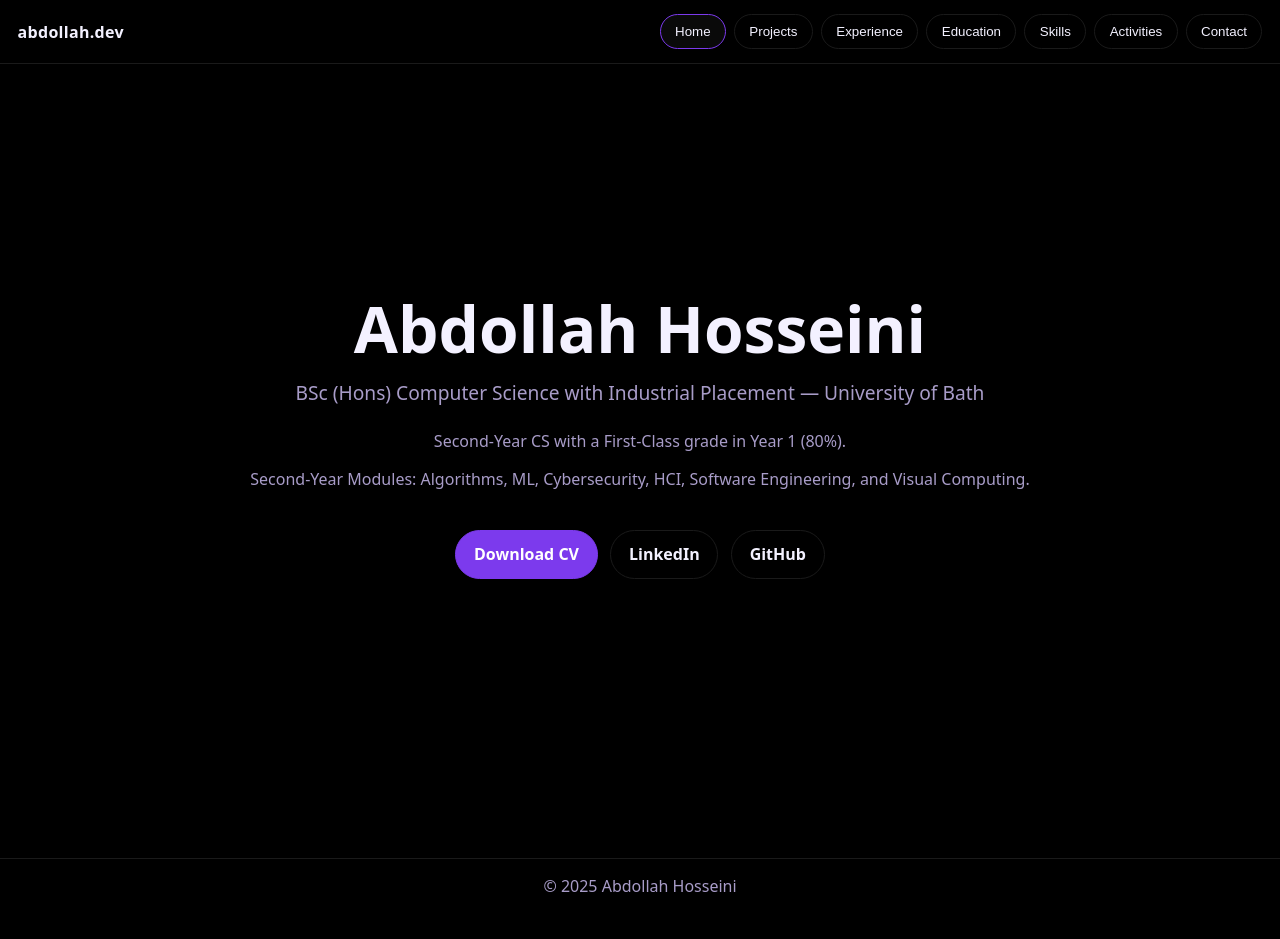
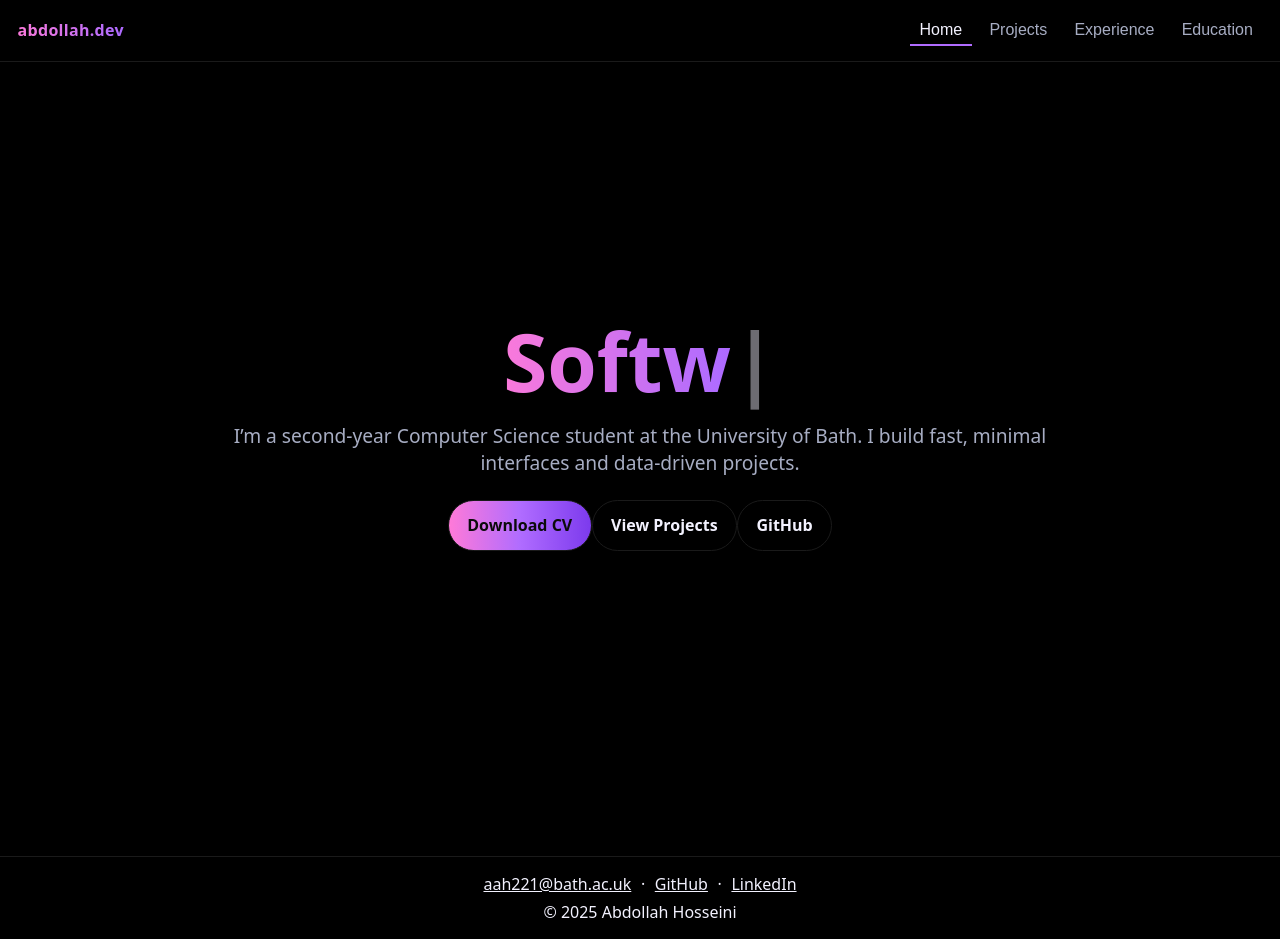
Before and after one commit to AbdollahHosseini/abdollah-portfolio, a React (Vite) app: page / in a window 1280 px wide. Before the commit the page ends 913 px from the top, so only its background shows below. Built offline with nearby package versions, Linux system fonts and the light colour scheme; the HTML template or start-up script is replaced by a standard one.

Commit message:
styling changes v1

```diff
--- a/src/App.jsx
+++ b/src/App.jsx
@@ -1,8 +1,9 @@
-import { useState } from "react";
+import { useEffect, useMemo, useState } from "react";
 import { AnimatePresence, motion } from "framer-motion";
 import "./App.css";
 
-const TABS = ["Home", "Projects", "Experience", "Education", "Skills", "Activities", "Contact"];
+// ----- Tabs kept -----
+const TABS = ["Home", "Projects", "Experience", "Education"];
 
 const variants = {
   initial: { opacity: 0, y: 10, filter: "blur(4px)" },
@@ -14,23 +15,81 @@ function Section({ children }) {
   return <div className="section">{children}</div>;
 }
 
-/* === CONTENT SECTIONS (filled from your CV) === */
+/* =========================
+   Typewriter headline
+   ========================= */
+function useTypewriter(words, speed = 60, hold = 1200, erase = 35) {
+  const seq = useMemo(() => words, [words]);
+  const [i, setI] = useState(0);       // which word
+  const [t, setT] = useState("");      // text
+  const [phase, setPhase] = useState("typing"); // typing | holding | erasing
+
+  useEffect(() => {
+    let id;
+    const current = seq[i];
+
+    if (phase === "typing") {
+      if (t.length < current.length) {
+        id = setTimeout(() => setT(current.slice(0, t.length + 1)), speed);
+      } else {
+        setPhase("holding");
+      }
+    } else if (phase === "holding") {
+      id = setTimeout(() => setPhase("erasing"), hold);
+    } else if (phase === "erasing") {
+      if (t.length > 0) {
+        id = setTimeout(() => setT(current.slice(0, t.length - 1)), erase);
+      } else {
+        setI((i + 1) % seq.length);
+        setPhase("typing");
+      }
+    }
+    return () => clearTimeout(id);
+  }, [seq, i, t, phase, speed, hold, erase]);
+
+  return t;
+}
+
+/* =========================
+   CONTENT
+   ========================= */
 
 function Home() {
+  const typed = useTypewriter([
+    "Abdollah Hosseini",
+    "Software Engineer",
+    "Web Developer",
+    "Problem Solver",
+  ]);
+
   return (
     <div className="home">
       <div className="home-inner">
-        <h1 className="title xl">Abdollah Hosseini</h1>
-        <p className="subtitle">BSc (Hons) Computer Science with Industrial Placement — University of Bath</p>
-        <p className="muted center">
-          Second-Year CS with a First-Class grade in Year 1 (80%).</p>
-        <p className="muted center">Second-Year Modules: Algorithms, ML, Cybersecurity,
-          HCI, Software Engineering, and Visual Computing.
+        <h1 className="title xl">
+          {" "}
+          <span className="gradient-pp animated-gradient">{typed}</span>
+          <span className="cursor">|</span>
+        </h1>
+
+        <p className="subtitle">
+          I’m a second-year Computer Science student at the University of Bath. I build
+          fast, minimal interfaces and data-driven projects.
         </p>
+
         <div className="cta-row">
-          <a className="btn" href="/Abdollah-CV.pdf" download>Download CV</a>
-          <a className="btn ghost" href="https://www.linkedin.com/in/abdollah-hosseini-9855ab236/" target="_blank">LinkedIn</a>
-          <a className="btn ghost" href="https://github.com/AbdollahHosseini?tab=repositories" target="_blank">GitHub</a>
+          <a className="btn btn-solid" href="/Abdollah-CV.pdf" download>
+            Download CV
+          </a>
+          <a className="btn btn-ghost" href="#projects">
+            View Projects
+          </a>
+          <a
+            className="btn btn-ghost"
+            href="https://github.com/AbdollahHosseini"
+            target="_blank"
+          >
+            GitHub
+          </a>
         </div>
       </div>
     </div>
@@ -40,44 +99,39 @@ function Home() {
 function Projects() {
   const items = [
     {
-      title: "Stock Prediction",
+      title: "Stock Predictor",
       date: "Aug 2025",
-      location: "Bath, United Kingdom",
       bullets: [
-        "End-to-end workflow in Python with pandas, NumPy, yfinance; visualized with matplotlib.",
-        "Engineered features: lagged returns, z-scores, MAs, momentum, Bollinger Bands.",
-        "Compared LSTM (PyTorch) vs Ridge; XGBoost performed best on test set.",
-        "Benchmarked with Directional Accuracy and MAE against persistence & buy-and-hold baselines."
+        "Python pipeline for market data; engineered features & visualised with Matplotlib.",
+        "XGBoost achieved 10% lower MAE vs Ridge; 52% DA outperforming baselines.",
       ],
-      stack: ["Python", "NumPy", "pandas", "matplotlib", "PyTorch", "XGBoost"],
-      code: "https://github.com/AbdollahHosseini?tab=repositories",
-      demo: ""
+      stack: ["Python", "NumPy", "pandas", "Matplotlib", "PyTorch", "XGBoost"],
+      code: "https://github.com/AbdollahHosseini/Stock-Predictor-via-Neural-Network",
     },
     {
-      title: "Calorie Wise",
-      date: "Mar–Apr 2025",
-      location: "Bath, United Kingdom",
+      title: "Portfolio Website",
+      date: "Jul 2025",
       bullets: [
-        "Team-led web app in HTML/CSS/JS for meal planning + calorie & step tracking.",
-        "Led a team of 10 using GitHub/Jira for coordination and delivery.",
-        "Designed competitive feature for consistency; 70%+ of users found it helpful."
+        "Single-page React + Framer Motion with animated transitions and gradient branding.",
+        "Built with Vite; deployed on Vercel; custom domain abdollah.dev.",
       ],
-      stack: ["HTML", "CSS", "JavaScript", "GitHub", "Jira"],
-      code: "",
-      demo: ""
-    }
+      stack: ["React", "Vite", "Framer Motion", "CSS", "Vercel"],
+      demo: "https://abdollah.dev",
+      code: "https://github.com/AbdollahHosseini?tab=repositories",
+    },
   ];
   return (
     <Section>
+      <a id="projects" />
       <div className="stack-v gap-lg">
         {items.map(p => (
           <article key={p.title} className="card">
             <div className="card-head">
-              <h3>{p.title}</h3>
-              <div className="muted">{p.date} · {p.location}</div>
+              <h3 className="gradient-pp">{p.title}</h3>
+              <div className="muted">{p.date}</div>
             </div>
             <ul className="bullets">
-              {p.bullets.map((b,i)=><li key={i}>{b}</li>)}
+              {p.bullets.map((b, i) => <li key={i}>{b}</li>)}
             </ul>
             <ul className="chip-row">
               {p.stack.map(s => <li key={s} className="chip">{s}</li>)}
@@ -99,45 +153,37 @@ function Experience() {
       title: "Back of House Team Member",
       org: "Nando’s",
       date: "Aug 2025 – Present",
-      loc: "Bath, United Kingdom",
       bullets: [
-        "Maintained kitchen operations in a fast-paced environment with high hygiene standards.",
-        "Collaborated under peak pressure to meet demanding service times.",
-        "Managed stock rotation and kitchen organization for smooth operations."
-      ]
+        "Collaborated under peak pressure; ensured hygiene standards; managed stock rotation.",
+      ],
     },
     {
       title: "Treasurer",
-      org: "University of Bath (Society)",
+      org: "University of Bath",
       date: "Jul 2025 – Present",
-      loc: "Bath, United Kingdom",
       bullets: [
-        "Hosted events for 500+ members (Freshers’ Week, Grand Iftar).",
-        "Handled £1,000+ transactions; managed capital allocation to events.",
-        "Secured external sponsorships (e.g., One Ummah) to boost funding and cut costs."
-      ]
+        "Managed finances for a 500+ member society; budgets of £1,000+ per event.",
+        "Sponsorships increased funding by ~30%; cashflow reconciliation across events.",
+      ],
     },
     {
       title: "Summer Intern",
       org: "Care Zone Trading",
-      date: "Jun 2024 – Aug 2024",
-      loc: "Dubai, United Arab Emirates",
+      date: "Jun 2025 – Aug 2025",
       bullets: [
-        "Built a Python inventory system logging 30+ daily shipments into SQLite.",
-        "Optimized search/retrieval with NumPy, improving handling efficiency by ~20%.",
-        "Implemented error handling, queries, and unit tests for reliability."
-      ]
-    }
+        "Python + PostgreSQL inventory system tracking 300+ daily shipments; +20% efficiency.",
+      ],
+    },
   ];
   return (
     <Section>
       <div className="stack-v gap-lg">
         {roles.map(r => (
           <article key={r.title} className="card">
-            <h3>{r.title} — <span className="muted">{r.org}</span></h3>
-            <div className="muted">{r.date} · {r.loc}</div>
+            <h3 className="gradient-pp">{r.title} — <span className="muted">{r.org}</span></h3>
+            <div className="muted">{r.date}</div>
             <ul className="bullets">
-              {r.bullets.map((b,i)=><li key={i}>{b}</li>)}
+              {r.bullets.map((b, i) => <li key={i}>{b}</li>)}
             </ul>
           </article>
         ))}
@@ -151,108 +197,18 @@ function Education() {
     <Section>
       <div className="stack-v gap-lg">
         <article className="card">
-          <h3>University of Bath — BSc (Hons) Computer Science (with placement)</h3>
+          <h3 className="gradient-pp">University of Bath — BSc (Hons) Computer Science</h3>
           <div className="muted">Sep 2024 – Jun 2028</div>
-          <p className="muted">First-Year Grade: First Class Honours (80%). Member of BCSS, CodeSoc, BUIS, Persian Society.</p>
-          <div className="subgrid">
-            <div>
-              <h4>Year 2 Modules</h4>
-              <p className="muted">
-                Advanced Programming; Algorithms & Complexity; Cybersecurity; HCI 1 & 2; Machine Learning;
-                Software Engineering; Visual Computing
-              </p>
-            </div>
-            <div>
-              <h4>Selected First-Year Modules</h4>
-              <ul className="muted list-compact">
-                <li>Artificial Intelligence (74%) — BFS/DFS, A*, CSPs, Naive Bayes</li>
-                <li>Computer Systems Architecture (75%) — OS fundamentals</li>
-                <li>Programming 1 (75%) — Functional programming in Haskell</li>
-                <li>Discrete Mathematics & Databases (77%) — DB design & security</li>
-                <li>Programming 2 (83.5%) — Java OOP, threads, linked lists</li>
-                <li>Mathematics for Computation (96%) — matrices, calculus, Taylor</li>
-              </ul>
-            </div>
-          </div>
-        </article>
-
-        <article className="card">
-          <h3>Dubai English Speaking College (DESS College)</h3>
-          <div className="muted">2017 – 2024</div>
-          <p className="muted">A-Levels: Maths (A*), Computer Science (A*), Economics (A). GCSE: 9999887.</p>
+          <p className="muted">First Year: 80% (First Class). Modules include Algorithms, ML, Cybersecurity, HCI, Software Engineering, Visual Computing.</p>
         </article>
       </div>
     </Section>
   );
 }
 
-function Skills() {
-  const rows = [
-    { k: "Languages", v: "Python, JavaScript, HTML, CSS, Java, Haskell, C, SQL" },
-    { k: "Libraries & Frameworks", v: "pandas, NumPy, Matplotlib, PyTorch, React, Node/Express" },
-    { k: "Tools", v: "VS Code, Vim, Git/GitHub, Jira, AWS, Agile/SCRUM" },
-  ];
-  return (
-    <Section>
-      <div className="grid">
-        {rows.map(r => (
-          <div className="card" key={r.k}>
-            <h3>{r.k}</h3>
-            <p className="muted">{r.v}</p>
-          </div>
-        ))}
-      </div>
-    </Section>
-  );
-}
-
-function Activities() {
-  const items = [
-    {
-      title: "Hackathon Participant",
-      body: "Built an educational analytics tool identifying weak performance areas; helped improve averages in low-scoring subjects."
-    },
-    {
-      title: "Competitive Programming Enthusiast",
-      body: "Solved 40+ problems on LeetCode/Codeforces, sharpening recursion, DP, and interview-style problem solving."
-    },
-    {
-      title: "Web Development Bootcamp",
-      body: "2-month hands-on: HTML/CSS/JS, React, Node/Express, APIs, SQL; delivered personal web pages and projects."
-    }
-  ];
-  return (
-    <Section>
-      <div className="stack-v gap-lg">
-        {items.map(a => (
-          <article key={a.title} className="card">
-            <h3>{a.title}</h3>
-            <p className="muted">{a.body}</p>
-          </article>
-        ))}
-      </div>
-    </Section>
-  );
-}
-
-function Contact() {
-  return (
-    <Section>
-      <div className="card center">
-        <h3>Get in touch</h3>
-        <p className="muted">
-          <a href="mailto:aah221@bath.ac.uk">aah221@bath.ac.uk</a> ·{" "}
-          <a target="_blank" href="https://www.linkedin.com/in/abdollah-hosseini-9855ab236/">LinkedIn</a> ·{" "}
-          <a target="_blank" href="https://github.com/AbdollahHosseini?tab=repositories">GitHub</a>
-        </p>
-        <p className="muted">United Kingdom · +44 790 851 3870</p>
-      </div>
-    </Section>
-  );
-}
-
-/* === APP SHELL WITH TABS + TRANSITIONS === */
-
+/* =========================
+   APP SHELL
+   ========================= */
 export default function App() {
   const [tab, setTab] = useState("Home");
 
@@ -262,9 +218,6 @@ export default function App() {
       case "Projects": return <Projects />;
       case "Experience": return <Experience />;
       case "Education": return <Education />;
-      case "Skills": return <Skills />;
-      case "Activities": return <Activities />;
-      case "Contact": return <Contact />;
       default: return <Home />;
     }
   };
@@ -272,7 +225,7 @@ export default function App() {
   return (
     <div className="app">
       <header className="topbar">
-        <div className="brand">abdollah.dev</div>
+        <div className="brand gradient-pp animated-gradient">abdollah.dev</div>
         <nav className="tabs">
           {TABS.map(t => (
             <button
@@ -301,7 +254,16 @@ export default function App() {
         </AnimatePresence>
       </main>
 
-      <footer className="foot muted">© {new Date().getFullYear()} Abdollah Hosseini</footer>
+      <footer className="foot muted">
+        <div className="footer-links">
+          <a href="mailto:aah221@bath.ac.uk">aah221@bath.ac.uk</a>
+          <span>·</span>
+          <a target="_blank" href="https://github.com/AbdollahHosseini">GitHub</a>
+          <span>·</span>
+          <a target="_blank" href="https://www.linkedin.com/in/abdollah-hosseini-9855ab236/">LinkedIn</a>
+        </div>
+        <div>© {new Date().getFullYear()} Abdollah Hosseini</div>
+      </footer>
     </div>
   );
 }
--- a/src/index.css
+++ b/src/index.css
@@ -1,16 +1,19 @@
 :root{
-  --bg: #000000;       /* true black */
-  --panel: #0a0a0a;    /* near-black for subtle elevation */
-  --muted: #a89cc8;    /* desaturated purple for subtext */
-  --text: #f3f1ff;     /* off-white with slight purple tint */
-  --border: #1a1a1a;   /* thin, subtle borders */
-  --brand: #8b5cf6;    /* purple accent */
-  --brand-2: #7c3aed;  /* deeper purple */
+  --bg: #000000;          /* true black */
+  --panel: #0a0a0a;
+  --muted: #a7adc3;
+  --text: #f3f2ff;
+  --border: #1a1a1a;
   --radius: 16px;
   --max: 1040px;
-  --space-xl: 6rem;    /* whitespace = premium */
+  --space-xl: 6rem;
   --space-lg: 3rem;
   --space-md: 1.5rem;
+
+  /* pink -> purple gradient (tuned to your refs) */
+  --g1: #ff7ad8; /* pink */
+  --g2: #b06cff; /* violet */
+  --g3: #7c3aed; /* purple */
 }
 
 * { box-sizing: border-box; }
@@ -22,7 +25,7 @@ body {
   color: var(--text);
 }
 
-a { color: var(--brand); text-decoration: none; }
+a { color: inherit; text-decoration: none; }
 a:hover { text-decoration: underline; }
 
 .app { min-height: 100dvh; display: grid; grid-template-rows: auto 1fr auto; }
@@ -34,30 +37,62 @@ a:hover { text-decoration: underline; }
   padding: 0.9rem 1.1rem; border-bottom: 1px solid var(--border);
   background: rgba(0,0,0,.6); backdrop-filter: blur(8px);
 }
-.brand { font-weight: 700; letter-spacing: .3px; color: var(--text); }
+.brand { font-weight: 700; letter-spacing: .3px; }
 .tabs { display: flex; gap: .5rem; }
+
 .tab {
-  background: transparent; color: var(--text); border: 1px solid var(--border);
-  padding: .55rem .9rem; border-radius: 999px; cursor: pointer;
+  background: transparent;
+  color: var(--muted);
+  border: none;
+  font-size: 1rem;
+  font-weight: 500;
+  padding: .4rem .6rem;
+  cursor: pointer;
+  transition: color .2s ease;
 }
-.tab.active { background: var(--panel); border-color: var(--brand-2); }
 
-/* Main shell with premium whitespace */
+.tab:hover {
+  color: var(--text);
+}
+
+.tab.active {
+  color: var(--text);
+  border-bottom: 2px solid var(--g2); /* subtle underline highlight */
+  padding-bottom: .35rem;
+}
+
+/* Main shell */
 .shell { max-width: var(--max); margin-inline: auto; padding: var(--space-lg) 1rem var(--space-xl); }
 .section { display: grid; gap: var(--space-md); }
 
-/* Home (centered with lots of breathing room) */
+/* Home (centered hero) */
 .home { display: grid; place-items: center; min-height: calc(100dvh - 150px); }
-.home-inner { text-align: center; max-width: 820px; padding: 0 1rem; }
-.title.xl { font-size: clamp(2.8rem, 6vw, 4rem); line-height: 1.05; margin: 0 0 1rem; }
+.home-inner { text-align: center; max-width: 900px; padding: 0 1rem; }
+.title.xl { font-size: clamp(2.8rem, 8vw, 5rem); line-height: 1.05; margin: 0 0 1.2rem; }
 .subtitle { font-size: clamp(1.05rem, 2.2vw, 1.2rem); color: var(--muted); margin: 0 0 var(--space-md); }
-.center { text-align: center; }
-.muted { color: var(--muted); }
-.cta-row { display: inline-flex; gap: .8rem; margin-top: var(--space-md); }
+.cursor { margin-left: .1rem; opacity: .9; animation: blink 1s steps(2,end) infinite; }
+@keyframes blink { 50% { opacity: 0; } }
 
-/* Cards */
+/* Gradient text */
+.gradient-pp {
+  background: linear-gradient(90deg, var(--g1), var(--g2), var(--g3));
+  -webkit-background-clip: text;
+  background-clip: text;
+  color: transparent;
+}
+.animated-gradient {
+  background-size: 200% 200%;
+  animation: shift 6s ease-in-out infinite;
+}
+@keyframes shift {
+  0% { background-position: 0% 50%; }
+  50% { background-position: 100% 50%; }
+  100% { background-position: 0% 50%; }
+}
+
+/* Cards / Grid */
 .card {
-  background: linear-gradient(180deg, rgba(139,92,246,0.08), rgba(139,92,246,0.03));
+  background: linear-gradient(180deg, rgba(255,255,255,0.04), rgba(255,255,255,0.02));
   border: 1px solid var(--border);
   border-radius: var(--radius);
   padding: 1.1rem 1.2rem;
@@ -68,119 +103,29 @@ a:hover { text-decoration: underline; }
 /* Buttons */
 .btn {
   display: inline-block; font-weight: 600;
-  padding: .8rem 1.1rem; border-radius: 999px;
-  border: 1px solid var(--brand-2);
-  background: var(--brand-2); color: white;
+  padding: .85rem 1.15rem; border-radius: 999px;
+  border: 1px solid var(--border);
+  transition: transform .15s ease, border-color .15s ease, background .15s ease;
 }
-.btn:hover { filter: brightness(1.05); }
-.btn.ghost { background: transparent; color: var(--text); border-color: var(--border); }
-.btn.ghost:hover { border-color: var(--brand-2); }
+.btn:hover { transform: translateY(-1px); border-color: #2e2e2e; }
+.btn-solid {
+  background: linear-gradient(90deg, var(--g1), var(--g2), var(--g3));
+  color: #0b0b0b;
+}
+.btn-ghost { background: transparent; color: var(--text); }
 
 /* Lists & chips */
 .bullets { margin: .6rem 0 0; padding-left: 1.2rem; }
 .bullets li { margin-bottom: .4rem; }
-.chip-row { li
-:root {
-  --bg: #0b0d10;
-  --panel: #12161b;
-  --muted: #a5adba;
-  --text: #e6ebf2;
-  --border: #222831;
-  --brand: #7aa2ff; /* accent */
-  --radius: 14px;
-  --max: 1000px;
-}
-
-* { box-sizing: border-box; }
-html, body, #root { height: 100%; }
-body {
-  margin: 0;
-  font-family: ui-sans-serif, system-ui, -apple-system, Segoe UI, Roboto, Arial, "Apple Color Emoji", "Segoe UI Emoji";
-  background: radial-gradient(1200px 800px at 80% -20%, #1b2130, transparent), var(--bg);
-  color: var(--text);
-}
-
-a { color: var(--brand); text-decoration: none; }
-a:hover { text-decoration: underline; }
-
-.app { min-height: 100dvh; display: grid; grid-template-rows: auto 1fr auto; }
-
-/* Topbar */
-.topbar {
-  position: sticky; top: 0; z-index: 10;
-  display: flex; align-items: center; justify-content: space-between;
-  padding: 0.8rem 1rem; border-bottom: 1px solid var(--border);
-  background: rgba(11,13,16,.7); backdrop-filter: blur(8px);
-}
-.brand { font-weight: 700; letter-spacing: .2px; }
-.tabs { display: flex; gap: .4rem; }
-.tab {
-  background: transparent; color: var(--text); border: 1px solid var(--border);
-  padding: .5rem .8rem; border-radius: 999px; cursor: pointer;
-}
-.tab.active { background: var(--panel); border-color: #2a3240; }
-
-/* Main shell */
-.shell {
-  max-width: var(--max);
-  padding: 2rem 1rem 3rem;
-  margin-inline: auto;
-}
-
-/* Cards / Grid */
-.card {
-  background: linear-gradient(180deg, rgba(255,255,255,0.03), rgba(255,255,255,0.01));
-  border: 1px solid var(--border);
-  border-radius: var(--radius);
-  padding: 1rem 1.1rem;
-  box-shadow: 0 10px 30px rgba(0,0,0,.25);
-}
-.grid {
-  display: grid;
-  gap: 1rem;
-  grid-template-columns: repeat(auto-fit, minmax(260px, 1fr));
-}
-
-
-
-
-/* Typography & helpers */
-.title { font-size: clamp(2rem, 4vw, 3rem); margin: .2rem 0 .5rem; }
-.muted { color: var(--muted); }
-.center { text-align: center; }
-.stack-v { display: flex; flex-direction: column; }
-.gap-md { gap: 1rem; }
-.gap-lg { gap: 1.6rem; }
-
-.btn {
-  display: inline-block;
-  padding: .7rem 1rem;
-  border-radius: 999px;
-  border: 1px solid var(--border);
-  background: var(--panel);
-  color: var(--text);
-  text-decoration: none;
-}
-.btn:hover { border-color: #2a3240; }
-
-/* Chips */
-.chip-row { list-style: none; display: flex; flex-wrap: wrap; gap: .5rem; padding: 0; margin: .8rem 0; }
-.chip { background: #0f1319; border: 1px solid var(--border); padding: .25rem .6rem; border-radius: 999px; color: var(--muted); font-size: .9rem; }
+.chip-row { list-style: none; display: flex; flex-wrap: wrap; gap: .44rem; padding: 0; margin: .9rem 0 0; }
+.chip { background: #0b0b0b; border: 1px solid var(--border); padding: .3rem .7rem; border-radius: 999px; color: var(--muted); font-size: .92rem; }
 
 /* Footer */
 .foot {
   border-top: 1px solid var(--border);
   padding: 1rem;
   text-align: center;
-  background: rgba(11,13,16,.6);
+  background: rgba(0,0,0,.6);
 }
--style: none; display: flex; flex-wrap: wrap; gap: .44rem; padding: 0; margin: .9rem 0 0; }
-.chip { background: #0b0b0b; border: 1px solid var(--border); padding: .3rem .7rem; border-radius: 999px; color: var(--muted); font-size: .92rem; }
-
-/* Grids */
-.grid { display: grid; gap: 1rem; grid-template-columns: repeat(auto-fit, minmax(260px, 1fr)); }
-.subgrid { display: grid; gap: 1rem; grid-template-columns: 1fr; }
-@media (min-width: 820px){ .subgrid { grid-template-columns: 1fr 1fr; } }
-
-/* Footer */
-.foot { border-top: 1px solid var(--border); padding: 1rem; text-align: center; background: rgba(0,0,0,.6); }
+.footer-links { display: inline-flex; gap: .6rem; align-items: center; margin-bottom: .4rem; }
+.footer-links a { color: var(--text); text-decoration: underline; }
```
